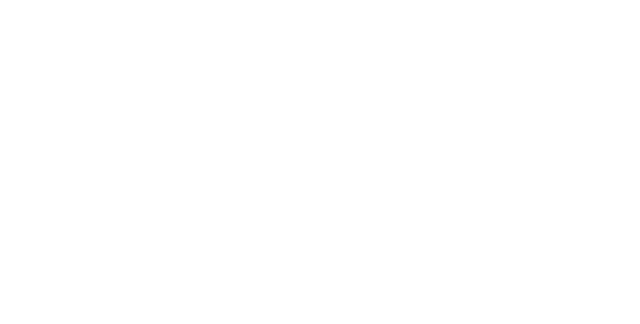
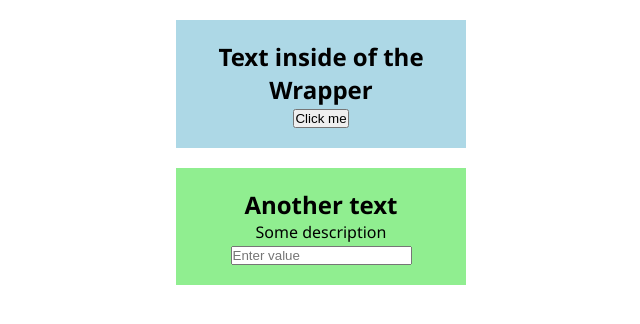
Before and after one commit to KateFront/practice-react, a React (Create React App) app: page / in a window 1280 px wide. Shown: the top 324 px of the page, without its empty margins (319-959 px from the left). Built offline with nearby package versions, Linux system fonts and the light colour scheme.

Commit message:
add props children in the component

```diff
--- a/src/App.js
+++ b/src/App.js
@@ -1,10 +1,20 @@
 import './App.css';
+import Wrapper from "./components/Wrapper";
 
 function App() {
-  return (
-    <div className="App">
-    </div>
-  );
+    return (
+        <div className="App">
+           <Wrapper color={"lightblue"}>
+               <h2>Text inside of the Wrapper</h2>
+               <button>Click me</button>
+           </Wrapper>
+            <Wrapper color={"lightgreen"}>
+               <h2>Another text</h2>
+               <p>Some description</p>
+                <input type="text" placeholder={'Enter value'}/>
+           </Wrapper>
+        </div>
+    );
 }
 
 export default App;
--- /dev/null
+++ b/src/components/Wrapper.js
@@ -0,0 +1,17 @@
+const Wrapper = (props) => {
+
+    const style = {
+        backgroundColor: props.color,
+        width: '250px',
+        padding: '20px',
+        margin: '20px auto'
+    };
+
+    return (
+        <div style={style}>
+            {props.children}
+        </div>
+    );
+};
+
+export default Wrapper;
```
